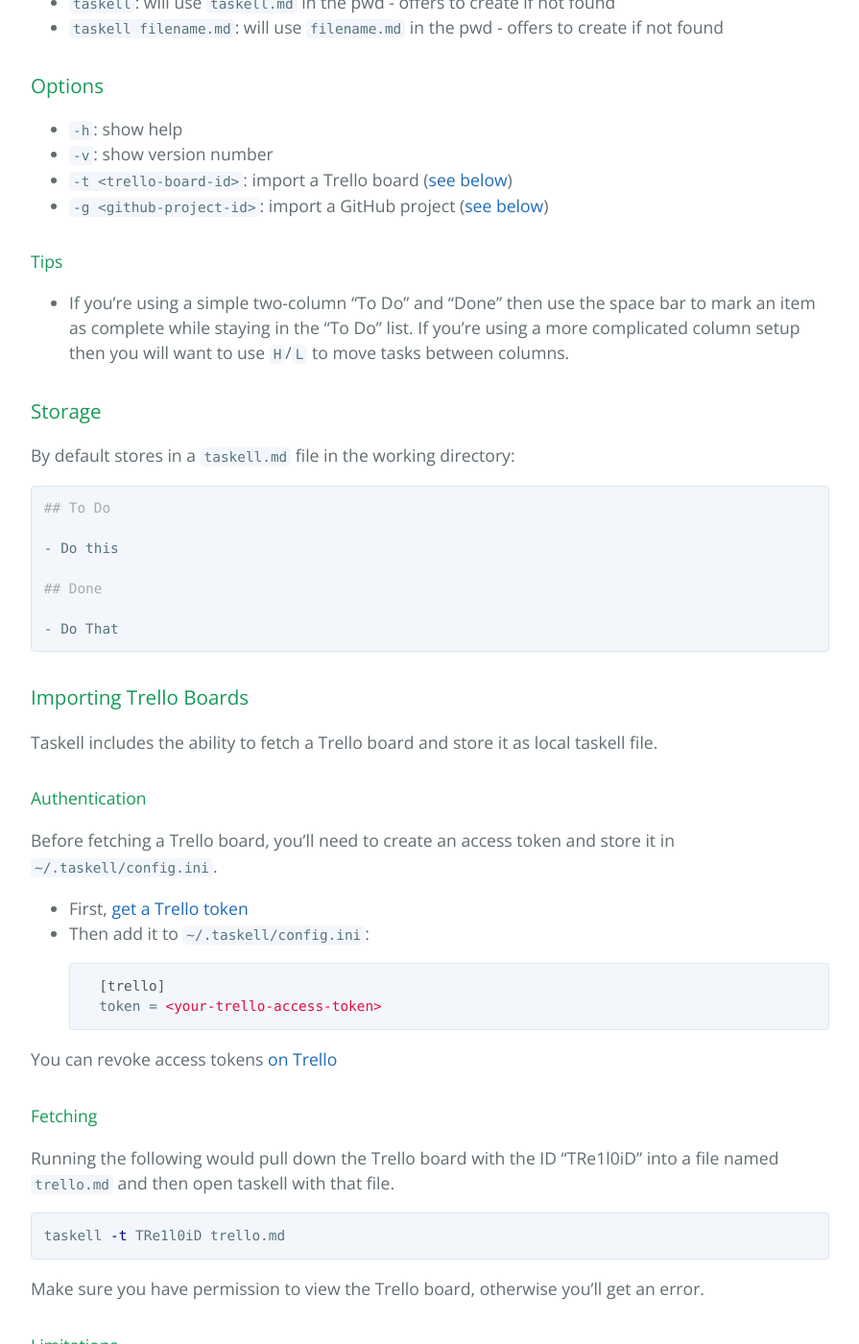
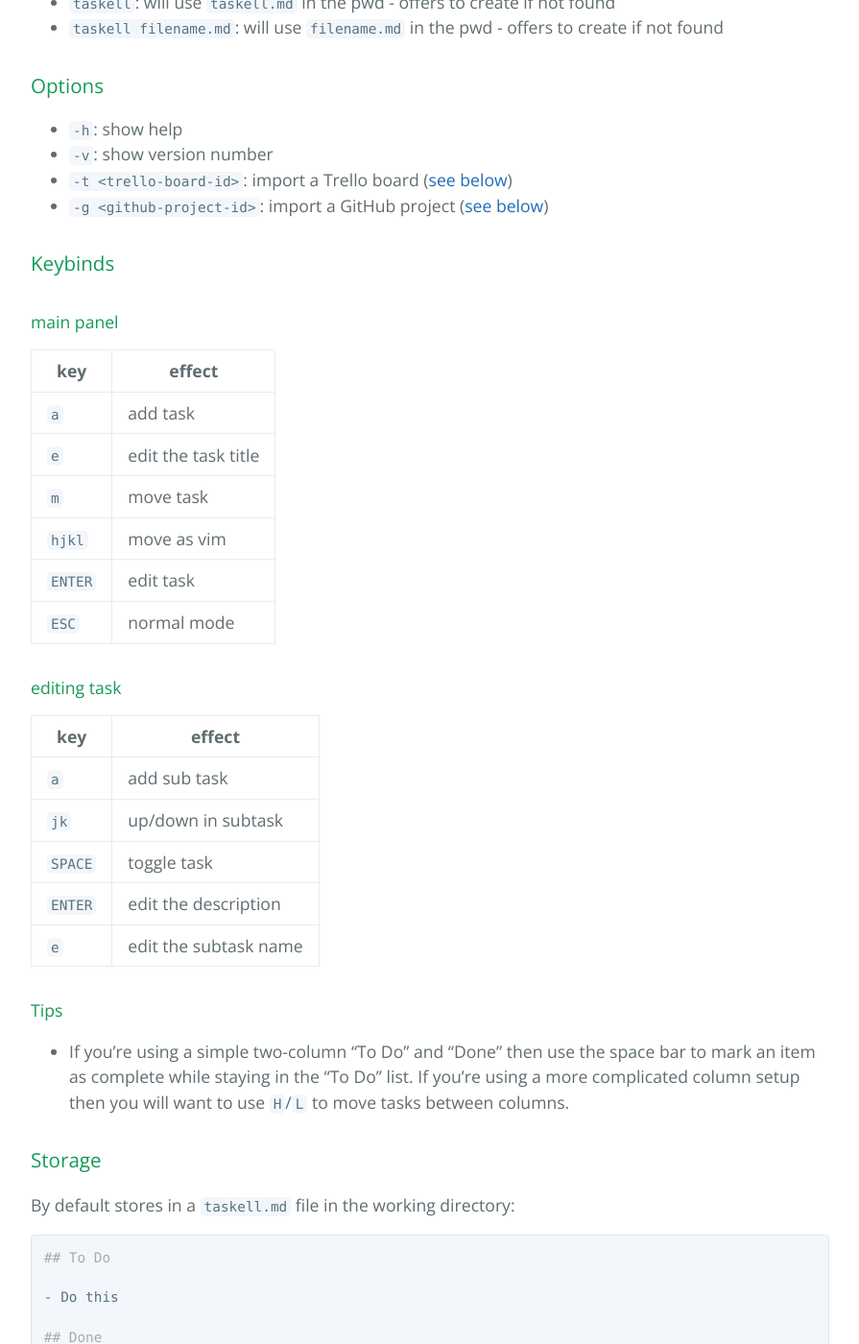
Before and after one commit to smallhadroncollider/taskell, a Jekyll site: the page built from docs/index.md, in a window 1280 px wide and 1400 px high, scrolled down 2742 px. Shown: the whole window at 96% size, without its empty margins (192-1087 px from the left). Built offline with Jekyll 4.4.1, drawn with Linux system fonts in a browser that asks for light colours.

Commit message:
add keybinds

```diff
--- a/docs/index.md
+++ b/docs/index.md
@@ -86,6 +86,30 @@
 - `-v`: show version number
 - `-t <trello-board-id>`: import a Trello board ([see below](#importing-trello-boards))
 - `-g <github-project-id>`: import a GitHub project ([see below](#importing-github-projects))
+
+### Keybinds
+
+#### main panel
+
+| key     | effect              |
+| -       | -                   |
+| `a`     | add task            |
+| `e`     | edit the task title |
+| `m`     | move task           |
+| `hjkl`  | move as vim         |
+| `ENTER` | edit task           |
+| `ESC`   | normal mode         |
+
+#### editing task
+
+| key     | effect                |
+| -       | -                     |
+| `a`     | add sub task          |
+| `jk`    | up/down in subtask    |
+| `SPACE` | toggle task           |
+| `ENTER` | edit the description  |
+| `e`     | edit the subtask name |
+
 
 #### Tips
 
```
